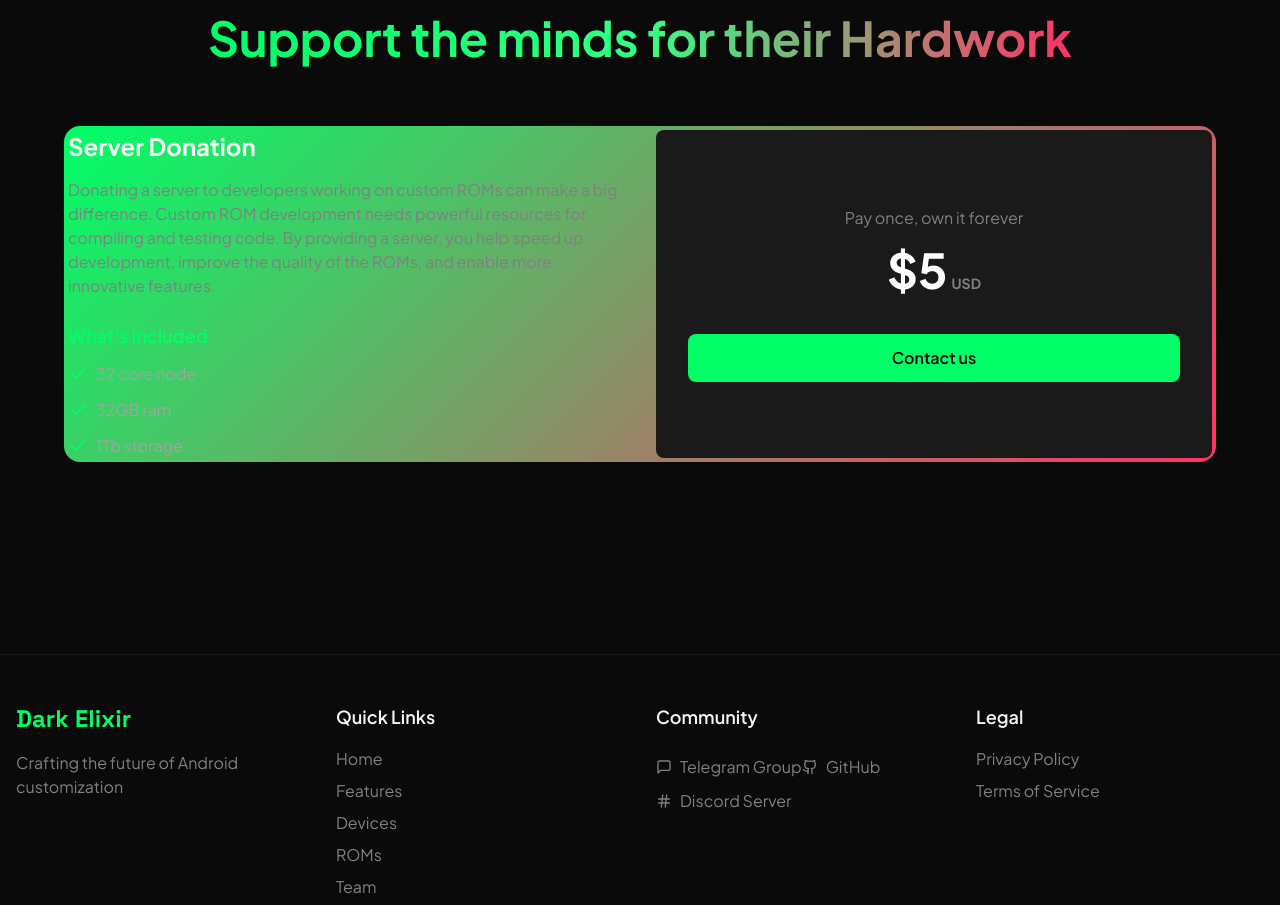
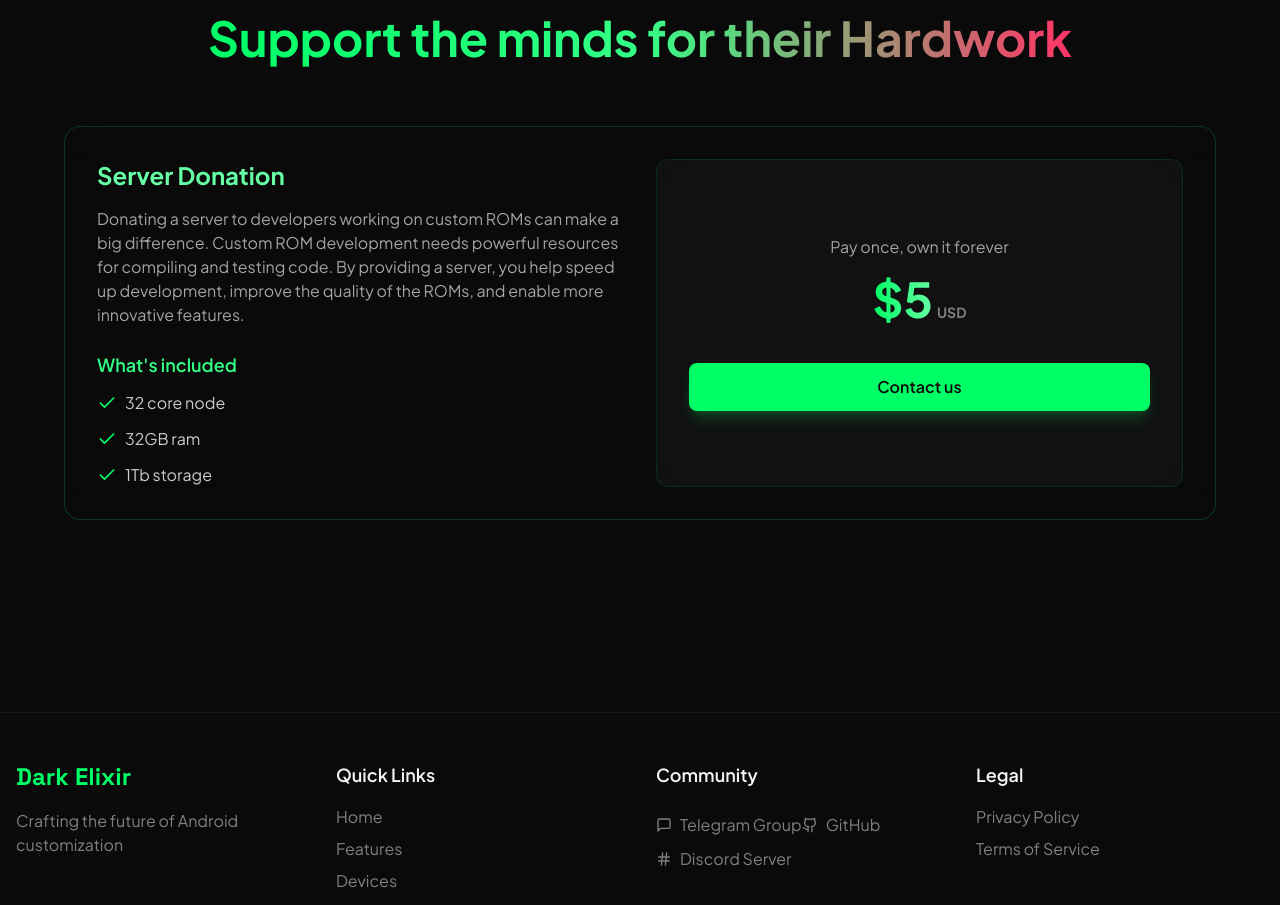
Before and after one commit to RAFSuNX/dark_elixir, a React (Vite) app: page / in a window 1280 px wide. Shown: the part 3780-4685 px from the top of the page. Built offline with nearby package versions, Linux system fonts and the light colour scheme.

Commit message:
design and colors

```diff
--- a/src/App.tsx
+++ b/src/App.tsx
@@ -327,11 +327,11 @@
               </span>
             </h2>
 
-            <div className="cyber-border p-8">
+            <div className="bg-neutral-900/50 backdrop-blur-xl border border-accent-500/20 rounded-2xl p-8 hover:border-accent-500/40 transition-colors">
               <div className="grid md:grid-cols-2 gap-8">
                 <div>
-                  <h3 className="text-2xl font-bold mb-4">Server Donation</h3>
-                  <p className="text-neutral-400 mb-6">
+                  <h3 className="text-2xl font-bold mb-4 text-accent-300">Server Donation</h3>
+                  <p className="text-neutral-300 mb-6">
                     Donating a server to developers working on custom ROMs can make a big difference. Custom
                     ROM development needs powerful resources for compiling and testing code. By providing a
                     server, you help speed up development, improve the quality of the ROMs, and enable more
@@ -339,34 +339,34 @@
                   </p>
 
                   <div className="space-y-3">
-                    <h4 className="text-lg font-semibold text-accent-500 mb-2">What's included</h4>
+                    <h4 className="text-lg font-semibold text-accent-400 mb-2">What's included</h4>
                     <div className="flex items-center gap-2">
                       <Check className="w-5 h-5 text-accent-500" />
-                      <span className="text-neutral-300">32 core node</span>
+                      <span className="text-neutral-200">32 core node</span>
                     </div>
                     <div className="flex items-center gap-2">
                       <Check className="w-5 h-5 text-accent-500" />
-                      <span className="text-neutral-300">32GB ram</span>
+                      <span className="text-neutral-200">32GB ram</span>
                     </div>
                     <div className="flex items-center gap-2">
                       <Check className="w-5 h-5 text-accent-500" />
-                      <span className="text-neutral-300">1Tb storage</span>
+                      <span className="text-neutral-200">1Tb storage</span>
                     </div>
                   </div>
                 </div>
 
-                <div className="bg-neutral-800 p-8 rounded-lg flex flex-col justify-center">
+                <div className="bg-neutral-800/50 backdrop-blur-xl p-8 rounded-xl border border-accent-500/10 flex flex-col justify-center">
                   <div className="text-center mb-8">
-                    <p className="text-neutral-400 mb-4">Pay once, own it forever</p>
+                    <p className="text-neutral-300 mb-4">Pay once, own it forever</p>
                     <div className="text-5xl font-bold mb-2">
-                      <span className="text-white">$5</span>
+                      <span className="bg-gradient-to-r from-accent-500 to-accent-300 text-transparent bg-clip-text">$5</span>
                       <span className="text-sm text-neutral-400 ml-1">USD</span>
                     </div>
                   </div>
 
                   <a
                     href="#contact"
-                    className="bg-accent-500 text-neutral-900 py-3 px-6 rounded-lg text-center font-semibold hover:bg-accent-400 transition-colors"
+                    className="bg-accent-500 text-neutral-900 py-3 px-6 rounded-lg text-center font-semibold hover:bg-accent-400 transition-colors shadow-lg shadow-accent-500/20 hover:shadow-accent-500/30"
                   >
                     Contact us
                   </a>
```
